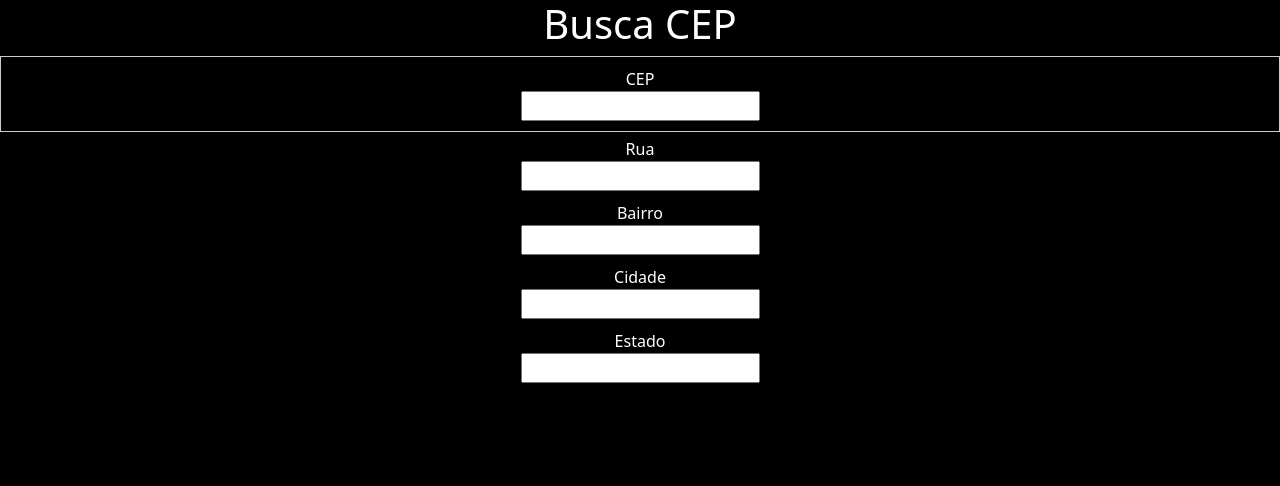
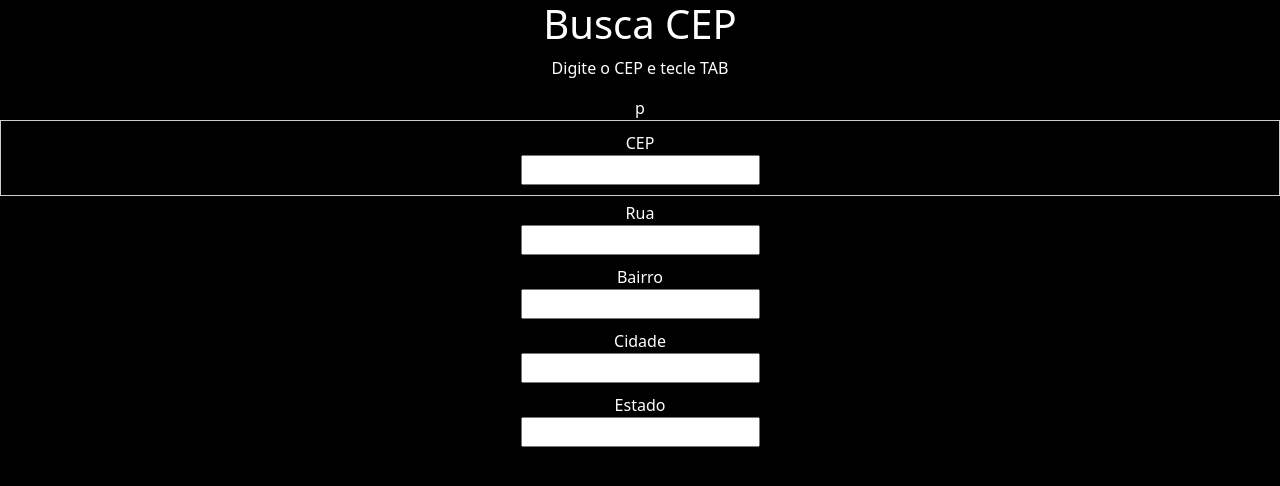
Before and after one commit to ribafs/cep-busca, a plain HTML site: page index.html in a window 1280 px wide. Drawn offline with nearby package versions, Linux system fonts and the light colour scheme.

Commit message:
Update index.html

```diff
--- a/index.html
+++ b/index.html
@@ -12,6 +12,7 @@
 
 <div class="text-center">
     <h1>Busca CEP</h1>
+    <p>Digite o CEP e tecle TAB</p>p
 <form>
   <div class="frm-group">
     <label>CEP</label>
```
